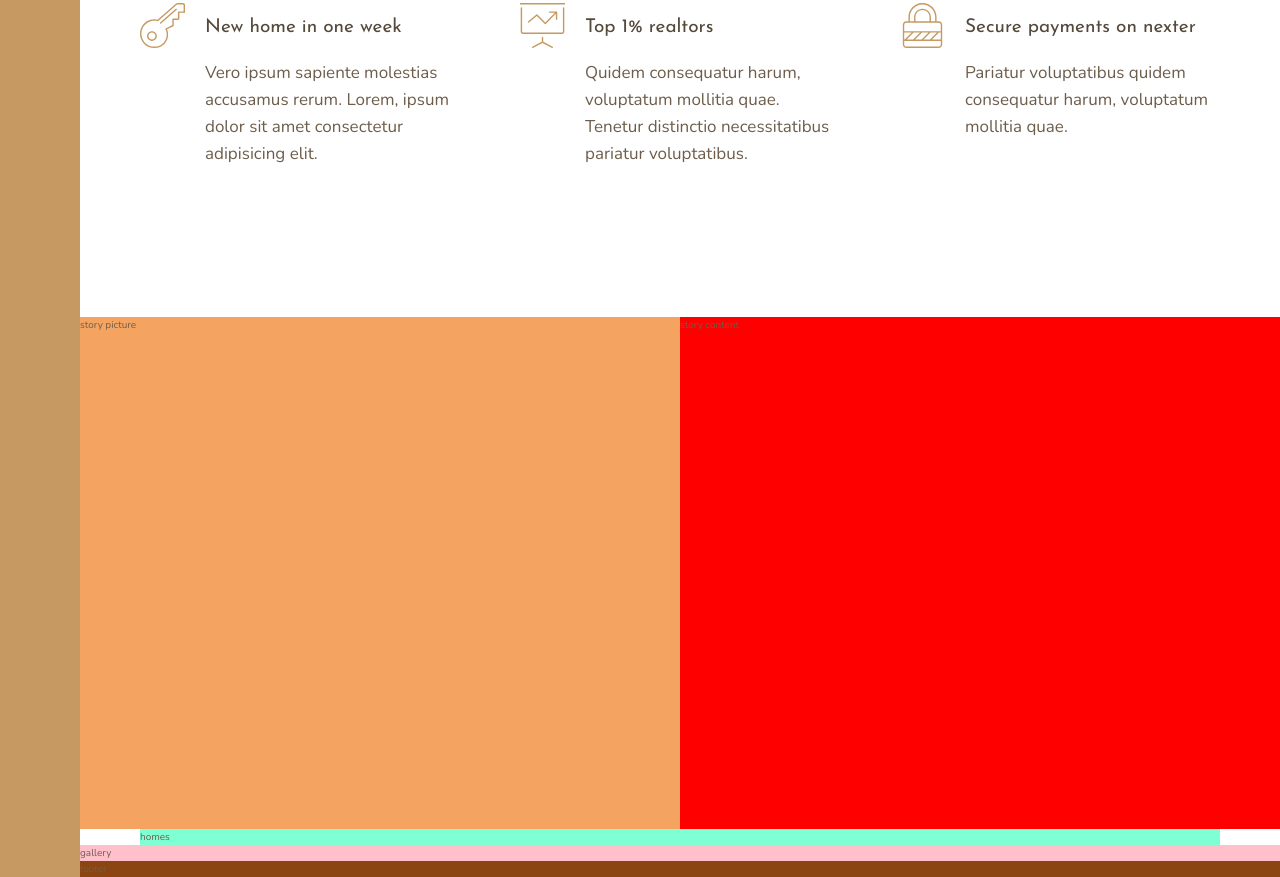
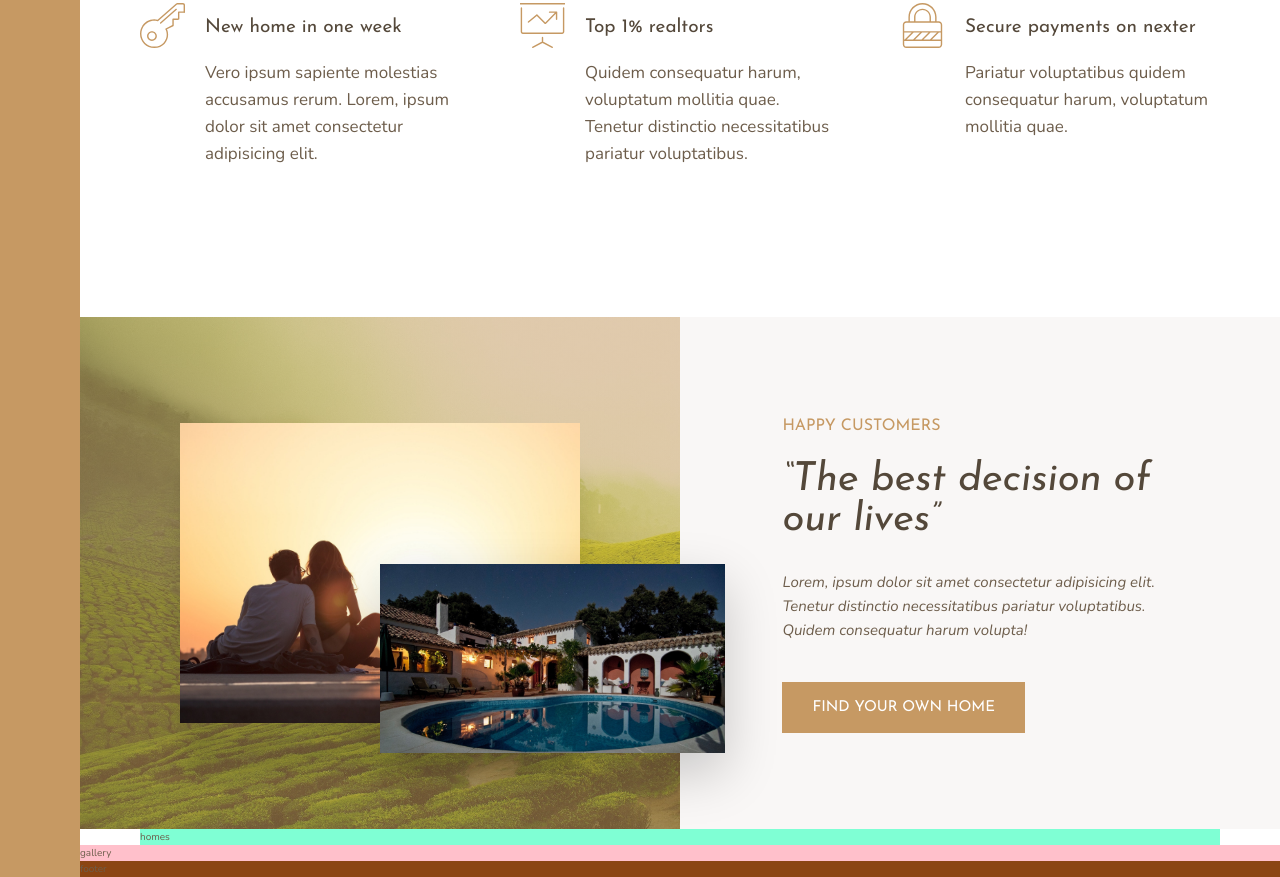
Before and after one commit to AbdulrhmanJo/Nexter, a website: page index.html in a window 1280 px wide. Shown: the part 991-1868 px from the top of the page. Drawn offline with nearby package versions, Linux system fonts and the light colour scheme.

Commit message:
add Story section

```diff
--- a/index.html
+++ b/index.html
@@ -31,7 +31,7 @@
             <svg class="feature__icon">
                 <use xlink:href="img/sprite.svg#icon-global"></use>
             </svg>
-            <h4 class="heading-4 heading-4--light">World's best luxury homes</h4>
+            <h4 class="heading-4 heading-4--dark">World's best luxury homes</h4>
             <p class="feature__text">
                 Lorem, ipsum dolor sit amet consectetur adipisicing elit. Tenetur distinctio necessitatibus pariatur
                 voluptatibus.
@@ -42,7 +42,7 @@
             <svg class="feature__icon">
                 <use xlink:href="img/sprite.svg#icon-trophy"></use>
             </svg>
-            <h4 class="heading-4 heading-4--light">Only the best properties</h4>
+            <h4 class="heading-4 heading-4--dark">Only the best properties</h4>
             <p class="feature__text">
                 Voluptatum mollitia quae. Vero ipsum sapiente molestias accusamus rerum sed a eligendi aut quia.
             </p>
@@ -52,7 +52,7 @@
             <svg class="feature__icon">
                 <use xlink:href="img/sprite.svg#icon-map-pin"></use>
             </svg>
-            <h4 class="heading-4 heading-4--light">All Home sin in top location</h4>
+            <h4 class="heading-4 heading-4--dark">All Home sin in top location</h4>
             <p class="feature__text">
                 Tenetur distinctio necessitatibus pariatur voluptatibus quidem consequatur harum.
             </p>
@@ -62,7 +62,7 @@
             <svg class="feature__icon">
                 <use xlink:href="img/sprite.svg#icon-key"></use>
             </svg>
-            <h4 class="heading-4 heading-4--light">New home in one week</h4>
+            <h4 class="heading-4 heading-4--dark">New home in one week</h4>
             <p class="feature__text">
                 Vero ipsum sapiente molestias accusamus rerum. Lorem, ipsum dolor sit amet consectetur adipisicing elit.
             </p>
@@ -73,7 +73,7 @@
             <svg class="feature__icon">
                 <use xlink:href="img/sprite.svg#icon-presentation"></use>
             </svg>
-            <h4 class="heading-4 heading-4--light">Top 1% realtors</h4>
+            <h4 class="heading-4 heading-4--dark">Top 1% realtors</h4>
             <p class="feature__text">
                 Quidem consequatur harum, voluptatum mollitia quae. Tenetur distinctio necessitatibus pariatur
                 voluptatibus.
@@ -85,7 +85,7 @@
             <svg class="feature__icon">
                 <use xlink:href="img/sprite.svg#icon-lock"></use>
             </svg>
-            <h4 class="heading-4 heading-4--light">Secure payments on nexter</h4>
+            <h4 class="heading-4 heading-4--dark">Secure payments on nexter</h4>
             <p class="feature__text">
                 Pariatur voluptatibus quidem consequatur harum, voluptatum mollitia quae.
             </p>
@@ -93,11 +93,19 @@
     </div>
 
     <div class="story__picture">
-        story picture
+        <img src="img/story-1.jpeg" alt="couple" class="story__picture--1">
+        <img src="img/story-2.jpeg" alt="house" class="story__picture--2">
+
     </div>
 
     <div class="story__content">
-        story content
+        <h3 class="heading-3 mb-sm">Happy customers</h3>
+        <h2 class="heading-2 heading-2--dark mb-md">&ldquo;The best decision of our lives&rdquo;</h2>
+        <div class="story__text">
+            Lorem, ipsum dolor sit amet consectetur adipisicing elit. Tenetur distinctio necessitatibus pariatur
+            voluptatibus. Quidem consequatur harum volupta!
+        </div>
+        <button class="btn">Find your own Home</button>
     </div>
 
     <div class="homes">
--- a/sass/_story.scss
+++ b/sass/_story.scss
@@ -1,13 +1,50 @@
 .story{
     &__picture{
-        background-color: sandybrown;
+        background-image: linear-gradient(rgba($color-primary,.5), rgba($color-primary,.5)),
+         url(../img/back.jpg);
+        background-size: cover;
         grid-column: full-start / col-end 4;
+
+
+
+        display: grid;
+        grid-template-rows: repeat(6,1fr);
+        grid-template-columns: repeat(6,1fr);
+        align-items: center;
+
+        &--1{
+            width: 100%;
+            grid-row: 2/6;
+            grid-column: 2/6;
+            box-shadow: 0 5rem 2rem rgba(black,.1)
+        }
+
+        &--2{
+            width: 115%;
+            grid-column: 4/-1;
+            grid-row: 4/6;
+            z-index: 1;
+            box-shadow: 0 2rem 5rem rgba(black,.2)
+
+        }
     }
 
     &__content{
-        background-color: red;
+        background-color: $color-grey-light-1;
         grid-column: col-start 5 / full-end;
 
+        padding: 0 8vw;
+
+        display: flex;
+        flex-direction: column;
+        justify-content: center;
+        align-items: flex-start;
+    }
+
+    &__text{
+        font-size: 1.5rem;
+        font-style: italic;
+        margin-bottom: 4rem;
     }
 
 }
--- a/sass/_typography.scss
+++ b/sass/_typography.scss
@@ -7,15 +7,56 @@
   }
 
   &-2 {
+    font-size: 4rem;
+    font-style: italic;
+    line-height: 1;
+
+    &--dark {
+      color: $color-grey-dark-1;
+    }
+    &--light {
+      color: $color-grey-light-1;
+    }
+
   }
 
   &-3 {
+    color: $color-primary;
+    text-transform: uppercase;
+    font-size: 1.6rem;
   }
 
   &-4 {
     font-size: 1.9rem;
+    &--dark {
+      color: $color-grey-dark-1;
+    }
     &--light {
-      color: $color-grey-dark-1;
+      color: $color-grey-light-1;
     }
   }
 }
+
+
+.btn{
+  background-color: $color-primary;
+  color: white;
+  font-family: $font-display;
+  border: none;
+  border-radius: 0;
+  padding: 1.8rem 3rem;
+  font-size: 1.5rem;
+  text-transform: uppercase;
+  cursor: pointer;
+  transition: all .2s;
+
+  &:hover{
+    background-color: $color-primary-dark;
+  }
+}
+
+
+.mb-sm{margin-bottom: 2rem;}
+.mb-md{margin-bottom: 3rem;}
+.mb-lg{margin-bottom: 4rem;}
+.mb-hg{margin-bottom: 8rem;}
```
Also changed, not shown: css/style.css.
